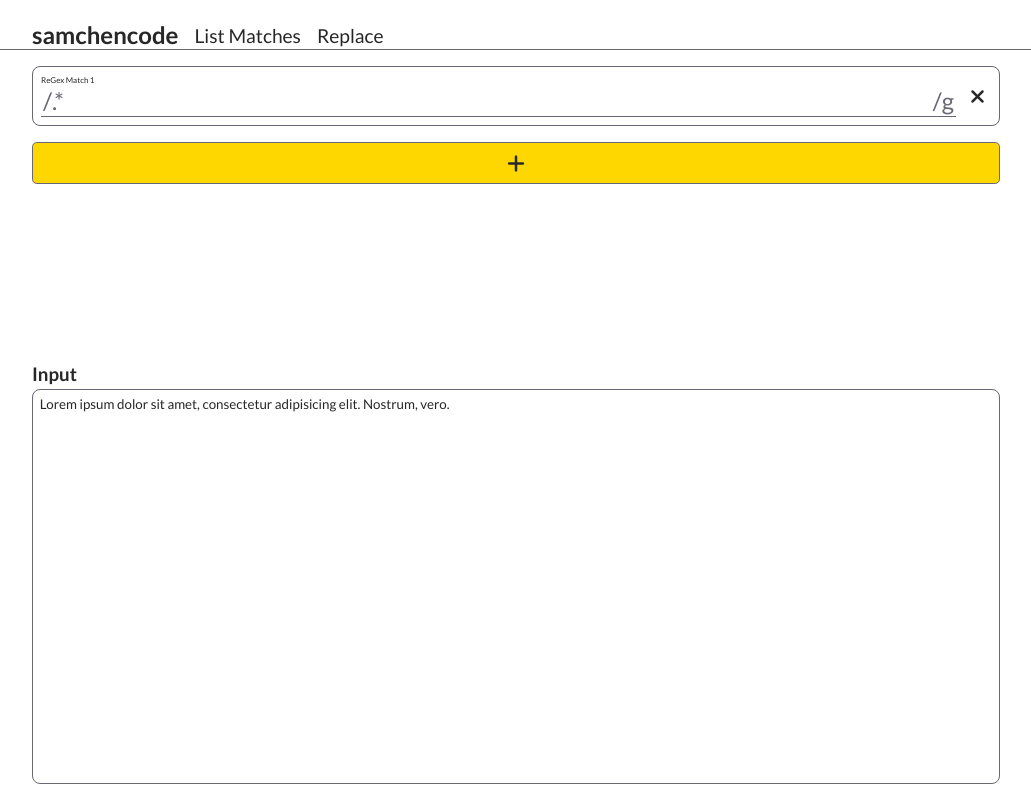
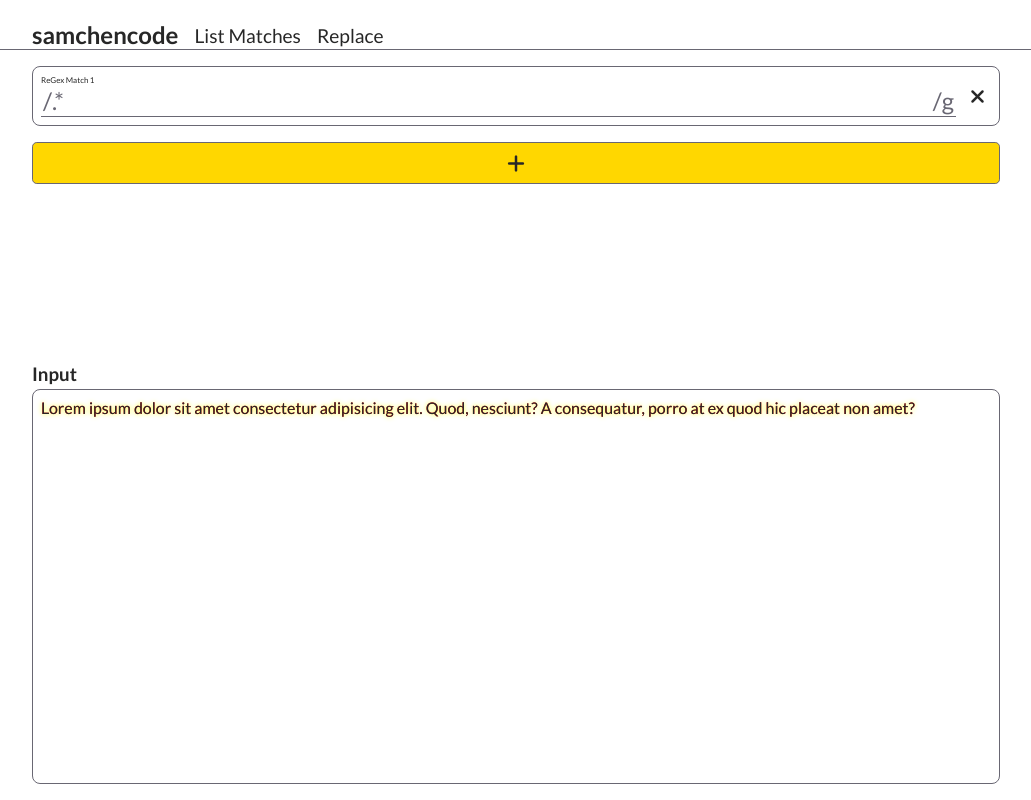
Before and after one commit to samchencode/regex-tool, a React (Create React App) app: page /match in a window 1280 px wide. Shown: the whole page, without its empty margins (124-1155 px from the left). Built offline with nearby package versions, Linux system fonts and the light colour scheme.

Commit message:
feat: highlight-overlay div

```diff
--- a/src/features/text-display/TextDisplay.tsx
+++ b/src/features/text-display/TextDisplay.tsx
@@ -24,17 +24,17 @@ const TextDisplay = (props: TextDisplayProps) => {
     >
       <h3 className="text-display__label">{isInput ? 'Input' : 'Output'}</h3>
       <div className="text-display__content">
+        {isInput && <div className="text-display__highlight-overlay">
+          Lorem ipsum dolor sit amet consectetur adipisicing elit. Quod, nesciunt?
+          A consequatur, porro at ex quod hic placeat non amet?
+        </div>}
         <textarea
           className="text-display__top"
           placeholder="Input text to search..."
           readOnly={!isInput}
         >
-          Lorem ipsum dolor sit amet, consectetur adipisicing elit. Nostrum,
-          vero.
-        </textarea>
-        <textarea className="text-display__highlight-overlay">
-          Lorem ipsum dolor sit amet, consectetur adipisicing elit. Nostrum,
-          vero.
+          Lorem ipsum dolor sit amet consectetur adipisicing elit. Quod, nesciunt?
+          A consequatur, porro at ex quod hic placeat non amet?
         </textarea>
       </div>
       {/* TODO: make sure Output box isn't empty before displaying button */}
--- a/src/features/text-display/style.css
+++ b/src/features/text-display/style.css
@@ -13,6 +13,10 @@
   margin-right: var(--space-sm);
 }
 
+.text-display--input:not(:only-child) {
+  display: none;
+}
+
 .text-display__label {
   margin: 0;
   margin-bottom: var(--space-xs);
@@ -23,7 +27,8 @@
   flex: 1;
 }
 
-.text-display__content textarea {
+.text-display__highlight-overlay,
+.text-display__top {
   background: none;
   resize: none;
   top: 0;
@@ -33,10 +38,9 @@
   position: absolute;
   padding: 0.5em;
   border: none;
-}
 
-.text-display--input:not(:only-child) {
-  display: none;
+  white-space: nowrap;
+  overflow: auto;
 }
 
 textarea.text-display__top {
@@ -50,8 +54,11 @@ textarea.text-display__top {
 }
 
 .text-display__highlight-overlay {
-  color: transparent;
-  z-index: -1;
+  color: red;
+  margin: 1px;
+
+  /* TODO: remove this when I add highlight feature */
+  text-shadow: 0 0 5px rgb(255, 255, 0);
 }
 
 .text-display__button--copy {
--- a/src/index.css
+++ b/src/index.css
@@ -17,6 +17,10 @@
   --border-focus: 1px solid var(--accent);
   --border-radius-sm: 0.3rem;
   --border-radius: 0.5rem;
+
+  --font-lg: 1.25rem;
+  --font-md: 1rem;
+  --font-sm: 0.5rem;
 }
 
 * {
@@ -55,8 +59,7 @@ input::placeholder {
 }
 
 textarea {
-  white-space: nowrap;
-  overflow: auto;
+  font-size: var(--font-md);
 }
 
 code {
```
